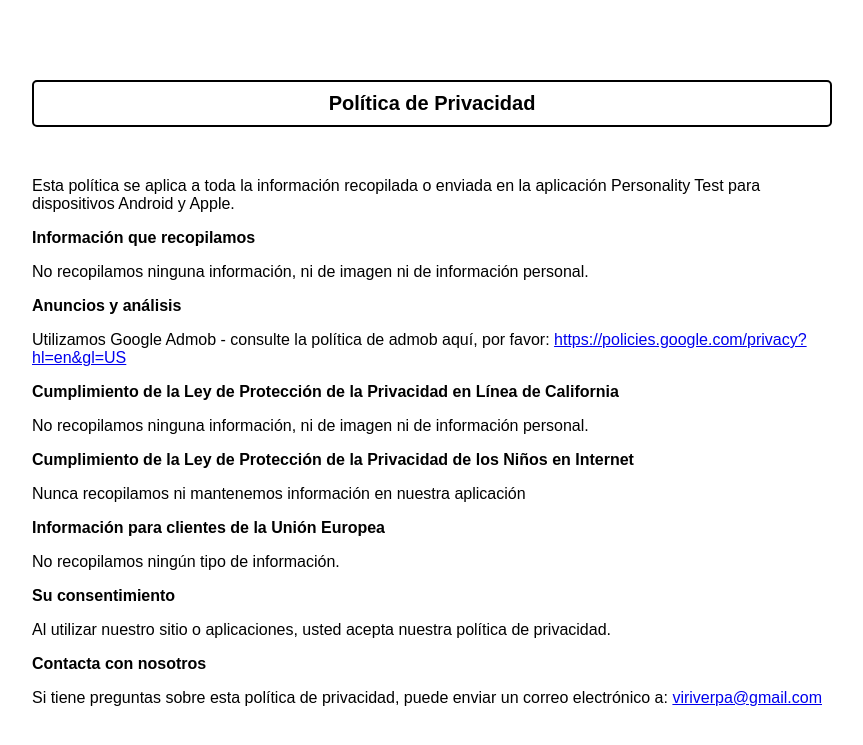
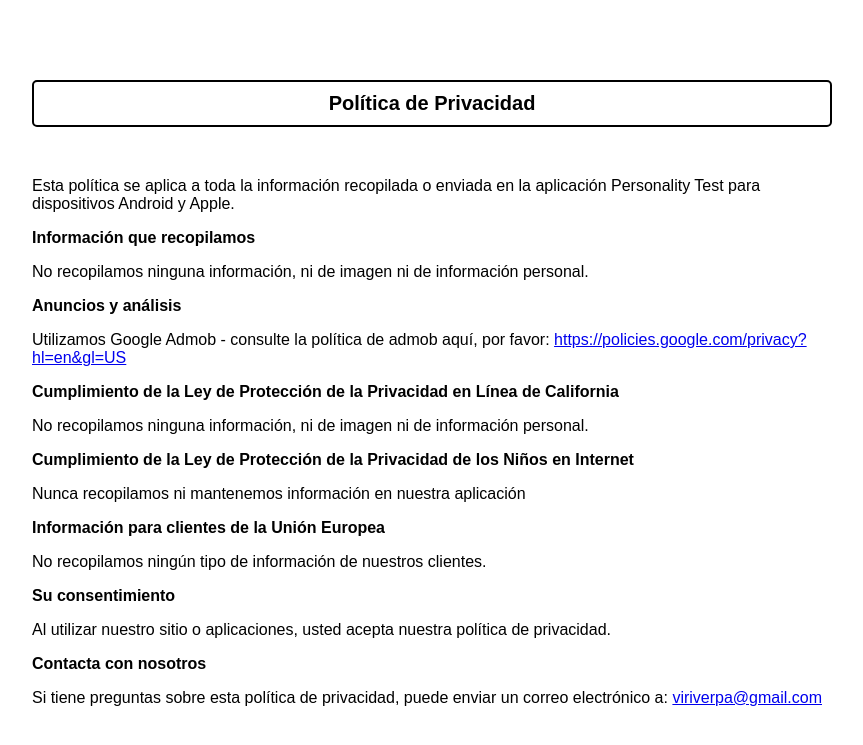
Before and after one commit to viriverpa/PrivacyPolicy, a Jekyll site: the page built from index.html, in a window 1280 px wide. Shown: the top 745 px of the page, without its empty margins (208-1071 px from the left). Built offline with Jekyll 4.4.1, drawn with Linux system fonts in a browser that asks for light colours.

```diff
--- a/_layouts/default.html
+++ b/_layouts/default.html
@@ -37,7 +37,7 @@
 
 	<h2>Información para clientes de la Unión Europea</h2>
         <p>
-	No recopilamos ningún tipo de información.
+	No recopilamos ningún tipo de información de nuestros clientes.
         </p>
 
 	<h2>Su consentimiento</h2>
```
